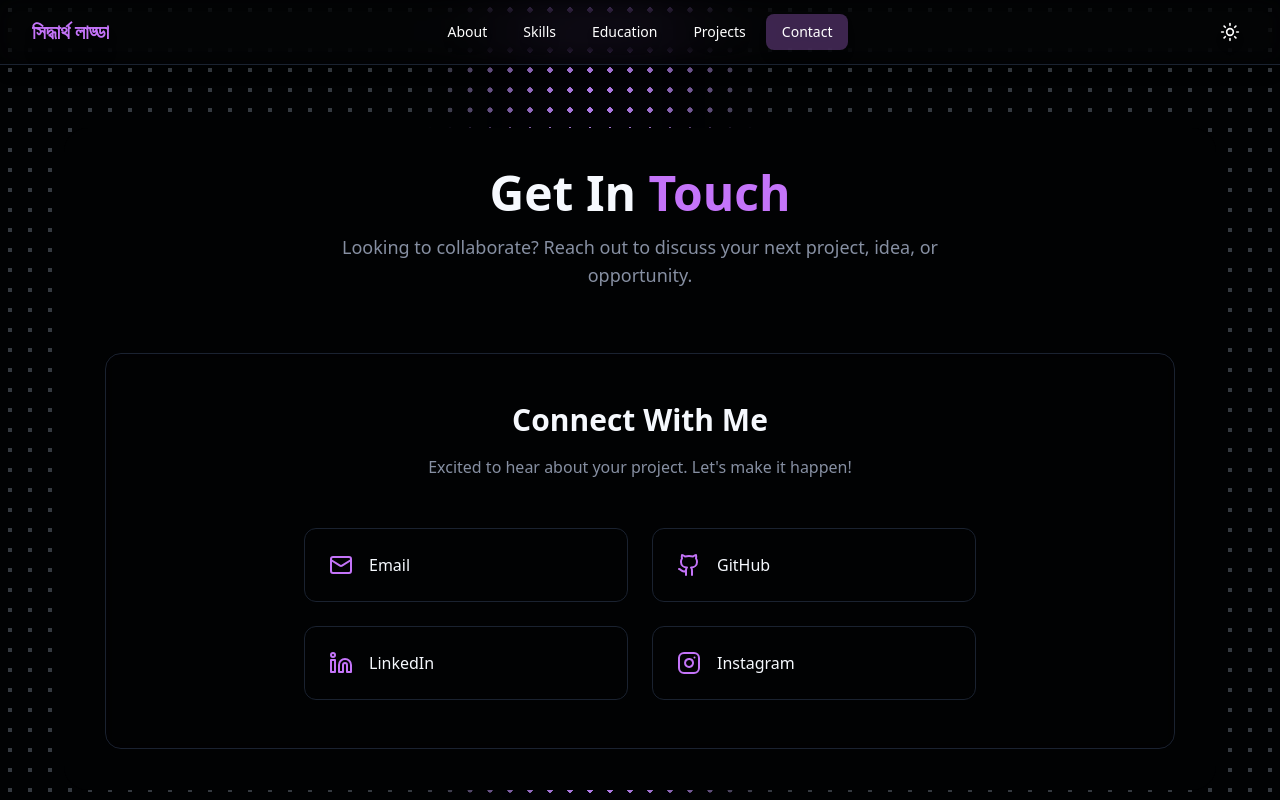
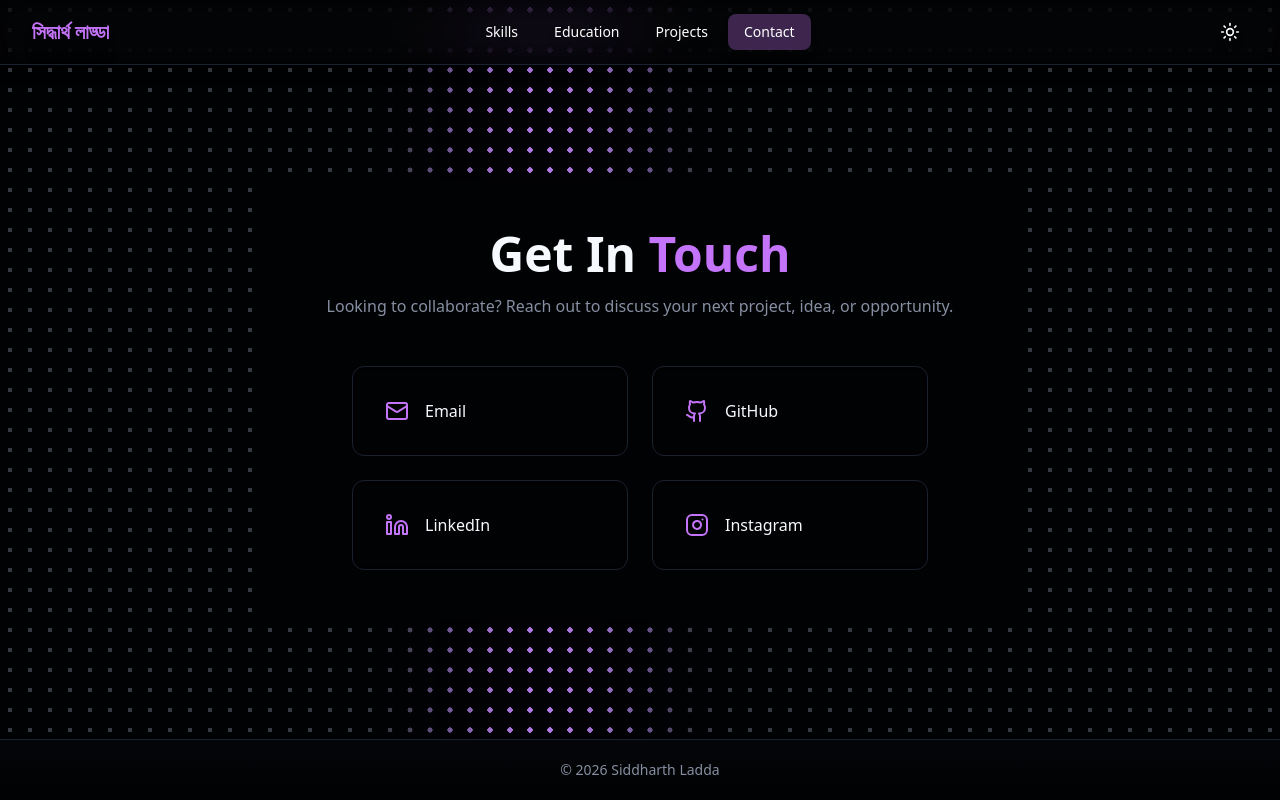
Before and after one commit to laddasiddharth/Portfolio, a React (Vite) app: page /contact in a window 1280 px wide. Shown: the top 800 px of the page. Built offline with nearby package versions, Linux system fonts and the light colour scheme.

Commit message:
Refactor portfolio layout: merge About section into Hero, update routing, and enhance Contact component styles

```diff
--- a/src/App.tsx
+++ b/src/App.tsx
@@ -4,7 +4,6 @@
 import { DottedGlowBackground } from "./components/ui/dotted-glow-background";
 import Header from "./components/Header";
 import Hero from "./components/Hero";
-import About from "./components/About";
 import Skills from "./components/Skills";
 import Projects from "./components/Projects";
 import Education from "./components/Education";
@@ -16,6 +15,7 @@
   const lenisRef = useRef<Lenis | null>(null);
   const isHomePage = location.pathname === '/';
   const isSkillsPage = location.pathname === '/skills';
+  const isContactPage = location.pathname === '/contact';
 
   // Initialize Lenis smooth scroll
   useEffect(() => {
@@ -51,7 +51,7 @@
 
   return (
     <>
-      <div className={`bg-background text-foreground relative ${isHomePage || isSkillsPage ? 'h-screen max-h-screen overflow-hidden' : 'min-h-screen'}`}>
+      <div className={`bg-background text-foreground relative ${isSkillsPage || isContactPage ? 'h-screen max-h-screen overflow-hidden' : 'min-h-screen'}`}>
         {/* Dotted Glow Background - Fixed across entire page */}
         <div className="fixed inset-0 z-0">
           <DottedGlowBackground className="pointer-events-none dark:opacity-100 opacity-70" />
@@ -61,12 +61,11 @@
         <div className="fixed inset-0 z-[1] pointer-events-none bg-background/20 backdrop-blur-[0.5px]" />
 
         {/* Content - Above background */}
-        <div className={`relative z-10 animate-fade-in flex flex-col ${isHomePage || isSkillsPage ? 'h-full overflow-hidden' : 'min-h-screen'}`}>
+        <div className={`relative z-10 animate-fade-in flex flex-col ${isSkillsPage || isContactPage ? 'h-full overflow-hidden' : 'min-h-screen'}`}>
           <Header />
-          <main className={`flex-grow ${isHomePage || isSkillsPage ? 'overflow-hidden' : ''}`}>
+                    <main className={`flex-grow ${isHomePage ? 'overflow-y-auto' : isSkillsPage || isContactPage ? 'overflow-hidden' : ''}`}>
             <Routes>
               <Route path="/" element={<Hero />} />
-              <Route path="/about" element={<About />} />
               <Route path="/skills" element={<Skills />} />
               <Route path="/education" element={<Education />} />
               <Route path="/projects" element={<Projects />} />
--- a/src/components/About.tsx
+++ /dev/null
@@ -1,36 +0,0 @@
-export default function About() {
-  const aboutContent = `I'm a Computer Science undergraduate with a strong passion for building web applications and exploring artificial intelligence. I enjoy creating software that is practical, efficient, and user-focused. Throughout my journey, I have worked on developing full-featured web platforms, designing smooth and responsive user experiences, connecting frontend interfaces with backend systems, and organizing data efficiently for various real-world applications.
-
-Alongside web development, I actively explore how intelligent systems can solve everyday problems. I have hands-on experience creating smart desktop tools, building systems that understand and process text, developing programs that can learn from data and make predictions, and designing automated solutions that help users save time and work more effectively with high accuracy and dependability.
-
-I'm currently seeking opportunities to continue learning, collaborate with motivated teams, and contribute to innovative projects that create meaningful real-world impact through technology.`;
-
-  return (
-    <section id="about" className="relative py-20">
-      {/* Semi-transparent overlay */}
-      <div className="absolute inset-0 bg-background/15 backdrop-blur-[0.5px]" />
-
-      <div className="relative z-10 container mx-auto px-4 sm:px-6 lg:px-8">
-        {/* Glassmorphism Card Container */}
-        <div className="max-w-4xl mx-auto bg-background border border-gray-200 dark:border-transparent shadow-lg dark:shadow-none backdrop-blur-ultra rounded-3xl p-8 md:p-12">
-
-          {/* About Me Section */}
-          <div>
-            <div className="text-center mb-12">
-              <h2 className="text-4xl sm:text-5xl font-bold mb-4">About <span className="text-accent">Me</span></h2>
-            </div>
-
-            <div className="max-w-3xl mx-auto">
-              <div className="text-muted-foreground leading-relaxed space-y-6 text-base md:text-lg text-center">
-                {aboutContent.split('\n\n').map((paragraph, index) => (
-                  <p key={index}>{paragraph}</p>
-                ))}
-              </div>
-            </div>
-          </div>
-
-        </div>
-      </div>
-    </section>
-  );
-}
--- a/src/components/Contact.tsx
+++ b/src/components/Contact.tsx
@@ -10,34 +10,25 @@
   ];
 
   return (
-    <section id="contact" className="relative py-32">
+    <section id="contact" className="relative h-screen max-h-screen flex items-center justify-center overflow-hidden">
       {/* Semi-transparent overlay */}
       <div className="absolute inset-0 bg-background/15 backdrop-blur-[0.5px]" />
 
-      <div className="relative z-10 container mx-auto px-4 sm:px-6 lg:px-8">
+      <div className="relative z-10 container mx-auto px-4 sm:px-6 lg:px-8 h-full flex items-center">
         {/* Glassmorphism Card Container */}
-        <div className="max-w-6xl mx-auto bg-background border border-gray-200 dark:border-transparent shadow-lg dark:shadow-none backdrop-blur-ultra rounded-3xl p-6 md:p-10">
+        <div className="max-w-3xl w-full mx-auto bg-background border border-gray-200 dark:border-transparent shadow-lg dark:shadow-none backdrop-blur-ultra rounded-3xl p-10 md:p-12">
           {/* Header */}
-          <div className="text-center mb-16">
+          <div className="text-center mb-12">
             <h2 className="text-4xl sm:text-5xl font-bold mb-4">
               Get In <span className="text-accent">Touch</span>
             </h2>
-            <p className="text-muted-foreground text-lg max-w-2xl mx-auto">
+            <p className="text-muted-foreground text-base max-w-2xl mx-auto">
               Looking to collaborate? Reach out to discuss your next project, idea, or opportunity.
             </p>
           </div>
 
-          {/* Connect Section */}
-          <div className="border border-border/50 rounded-2xl p-8 md:p-12 bg-card/30 backdrop-blur">
-            <div className="text-center mb-12">
-              <h3 className="text-2xl sm:text-3xl font-bold mb-4">Connect With Me</h3>
-              <p className="text-muted-foreground text-base max-w-xl mx-auto leading-relaxed">
-                Excited to hear about your project. Let's make it happen!
-              </p>
-            </div>
-
-            {/* Contact Links Grid */}
-            <div className="grid grid-cols-1 sm:grid-cols-2 gap-6 max-w-2xl mx-auto">
+          {/* Contact Links Grid */}
+          <div className="grid grid-cols-1 sm:grid-cols-2 gap-6 max-w-xl mx-auto">
               {contactLinks.map((link, idx) => {
                 const IconComponent = link.icon;
                 return (
@@ -49,7 +40,7 @@
                     className="block w-full"
                   >
                     <SpotlightCard
-                      className="flex items-center gap-4 p-6 rounded-xl border border-border/50 bg-card/30 hover:border-accent/50 hover:bg-card/50 transition-all group backdrop-blur"
+                      className="flex items-center gap-4 p-8 rounded-xl border border-border/50 bg-card/30 hover:border-accent/50 hover:bg-card/50 transition-all group backdrop-blur"
                       spotlightColor="var(--spotlight-color-theme)"
                     >
                       <div className="flex-shrink-0">
@@ -62,7 +53,6 @@
                   </a>
                 );
               })}
-            </div>
           </div>
         </div>
       </div>
--- a/src/components/Header.tsx
+++ b/src/components/Header.tsx
@@ -54,7 +54,6 @@
   }, [isDark]);
 
   const navItems = [
-    { label: 'About', path: '/about' },
     { label: 'Skills', path: '/skills' },
     { label: 'Education', path: '/education' },
     { label: 'Projects', path: '/projects' },
--- a/src/components/Hero.tsx
+++ b/src/components/Hero.tsx
@@ -4,6 +4,11 @@
 
 export default function Hero() {
   const titles = ["Software Engineer", "AI Enthusiast", "Full-Stack Developer", "Explorer"];
+  const aboutContent = `I'm a Computer Science undergraduate with a strong passion for building web applications and exploring artificial intelligence. I enjoy creating software that is practical, efficient, and user-focused. Throughout my journey, I have worked on developing full-featured web platforms, designing smooth and responsive user experiences, connecting frontend interfaces with backend systems, and organizing data efficiently for various real-world applications.
+
+Alongside web development, I actively explore how intelligent systems can solve everyday problems. I have hands-on experience creating smart desktop tools, building systems that understand and process text, developing programs that can learn from data and make predictions, and designing automated solutions that help users save time and work more effectively with high accuracy and dependability.
+
+I'm currently seeking opportunities to continue learning, collaborate with motivated teams, and contribute to innovative projects that create meaningful real-world impact through technology.`;
   const [currentTitleIndex, setCurrentTitleIndex] = useState(0);
   const [greeting, setGreeting] = useState('');
   const [timeOfDay, setTimeOfDay] = useState<'morning' | 'afternoon' | 'evening'>('morning');
@@ -50,14 +55,14 @@
   return (
     <section
       id="hero"
-      className="relative h-screen max-h-screen flex items-center justify-center overflow-hidden"
+      className="relative h-full flex items-center justify-center py-24"
     >
       {/* Content */}
-      <div className="relative z-10 container mx-auto px-4 sm:px-6 lg:px-8 h-full flex items-center">
+      <div className="relative z-10 container mx-auto px-4 sm:px-6 lg:px-8 h-full flex items-start">
         {/* Glassmorphism Card Container */}
         <div className="max-w-6xl w-full mx-auto bg-background border border-gray-200 dark:border-transparent shadow-lg dark:shadow-none backdrop-blur-ultra rounded-3xl p-8 md:p-12">
           <div className="flex items-center justify-center">
-            <div className="flex flex-col items-center justify-center gap-6 w-full">
+            <div className="flex flex-col items-center justify-center gap-10 w-full">
               {/* Greeting - Above everything */}
               <p className="text-xl sm:text-2xl md:text-3xl text-muted-foreground font-bold animate-fade-in text-center">
                 {greeting}!
@@ -137,6 +142,21 @@
                 </div>
                 </div>
               </div>
+
+              {/* About Me - Merged into Hero card */}
+              <div className="w-full pt-8">
+                <div className="text-center mb-8">
+                  <h2 className="text-3xl sm:text-4xl font-bold">About <span className="text-accent">Me</span></h2>
+                </div>
+
+                <div className="max-w-4xl mx-auto">
+                  <div className="text-muted-foreground leading-relaxed space-y-6 text-base md:text-lg text-center">
+                    {aboutContent.split('\n\n').map((paragraph, index) => (
+                      <p key={index}>{paragraph}</p>
+                    ))}
+                  </div>
+                </div>
+              </div>
             </div>
           </div>
         </div>
```
